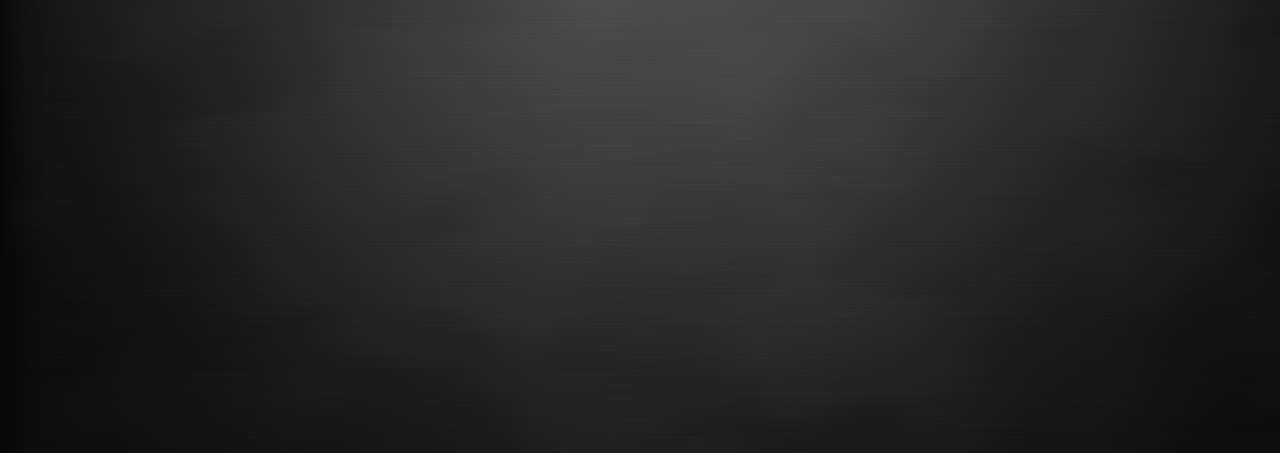
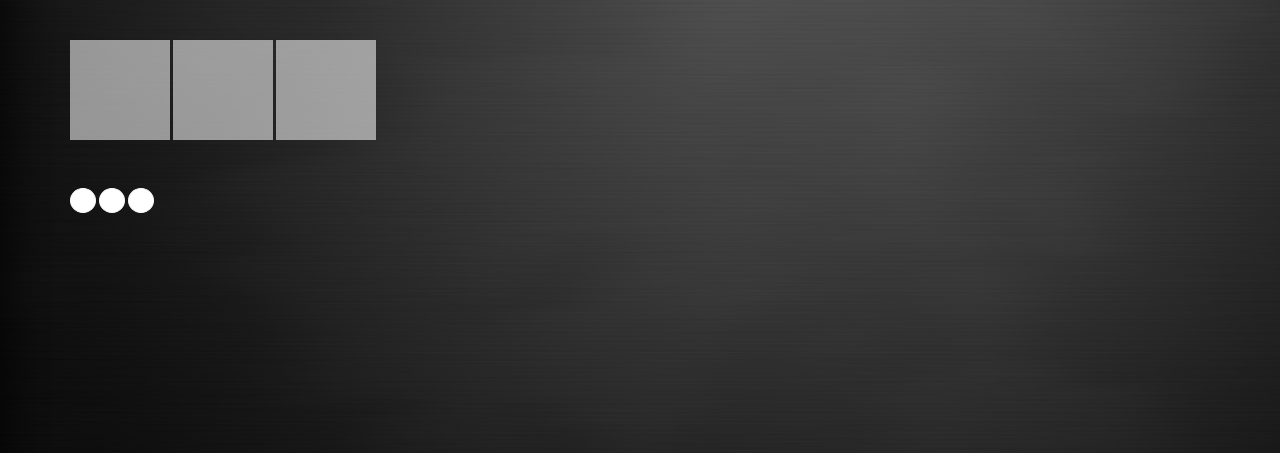
Before and after one commit to btummers/djangoProject, a Django app: page /post/test/ in a window 1280 px wide. Shown: the part 108-561 px from the top of the page. Run offline with Django 3.2, Linux system fonts and the light colour scheme.

Commit message:
new changes

```diff
--- a/blog/templates/blog/api.html
+++ b/blog/templates/blog/api.html
@@ -111,8 +111,8 @@
         {#        </div>#}
 
         <div class="col-sm-4">
-            <div class="card" style="width: 22rem; margin-top: -100px; border-color: black; position: fixed;">
-                <img class="card-img-top" src="{{ cursus.image }}" alt="Card image cap" style="max-height: 200px">
+            <div class="card" style="width: 22rem; margin-top: -300px; border-color: black; position: fixed;">
+                <img class="card-img-top" src="{{ cursus.image }}" alt="Card image cap">
                 <div class="col-12" style="border-top: 1px solid black">
                     <div class="card-body" style="max-width: 18rem;">
 
--- a/blog/templates/blog/post_list.html
+++ b/blog/templates/blog/post_list.html
@@ -136,6 +136,7 @@
                     {% for cursus in mentor_data.results %}
                         <div class="card p-3 mb-2">
                             <h6>{{ cursus.title }}</h6>
+                            <p><img src="{{ cursus.image }}" style="object-fit: contain; width: 100%"></p>
                             <p>{{ cursus.description|safe|truncatewords:20 }}</p>
                             <b><a href="{% url 'api' cursus.id %}" style="text-decoration: none; color: black">Naar de
                                 Cursus Pagina
--- a/blog/templates/blog/test.html
+++ b/blog/templates/blog/test.html
@@ -1,6 +1,51 @@
 {% extends 'blog/base.html' %}
 {% block content %}
+<style>
+.dot {
+  width: 100px;
+  height: 100px;
+  {#background: red;#}
+  position: relative;
+  animation: mymove 5s infinite;
+    margin-right: 3px;
+}
+
+.circle {
+    border-radius: 50%;
+    width: 10px;
+        height: 25px;
+        background: white;
+        border: 1px solid ghostwhite;
+   margin-right: 3px;
+}
+
+@keyframes mymove {
+  0%   { background: white; opacity: 0%;}
+  {#25%  { background: white; opacity: 25%;}#}
+  {#50%  { background: white; opacity: 50%;}#}
+  {#75%  { background: white; opacity: 75%;}#}
+  100% { background: white; opacity: 100%;}
+}
 
 
+    @keyframes opacity {
+
+    }
+
+
+</style>
+
+<div class="row">
+    <div class="dot"></div>
+    <div class="dot"></div>
+    <div class="dot"></div>
+</div>
+<br>
+    <br>
+    <div class="row">
+        <div class="circle"></div>
+        <div class="circle"></div>
+        <div class="circle"></div>
+    </div>
 
 {% endblock %}
--- a/blog/urls.py
+++ b/blog/urls.py
@@ -11,7 +11,7 @@
     path('post/<int:pk>/', views.post_detail, name='post_detail'),
     path('post/create/', PostCreateView.as_view(), name='post_create'),
     # path('post/api/', ApiView.as_view(), name='api'),
-    path('post/api/<int:cursus_id>/', login_required(ApiView.as_view()), name='api'),
+    path('post/api/<int:cursus_id>/', ApiView.as_view(), name='api'),
     path('post/test/', TestView.as_view(), name='test'),
     path('post/delete/<int:pk>/', PostDeleteView.as_view(), name='post_delete'),
     path('post/update/<int:pk>/', PostUpdateView.as_view(), name='post_update'),
```
Also changed, not shown: blog/templates/blog/base.html (+4 -4 lines).
